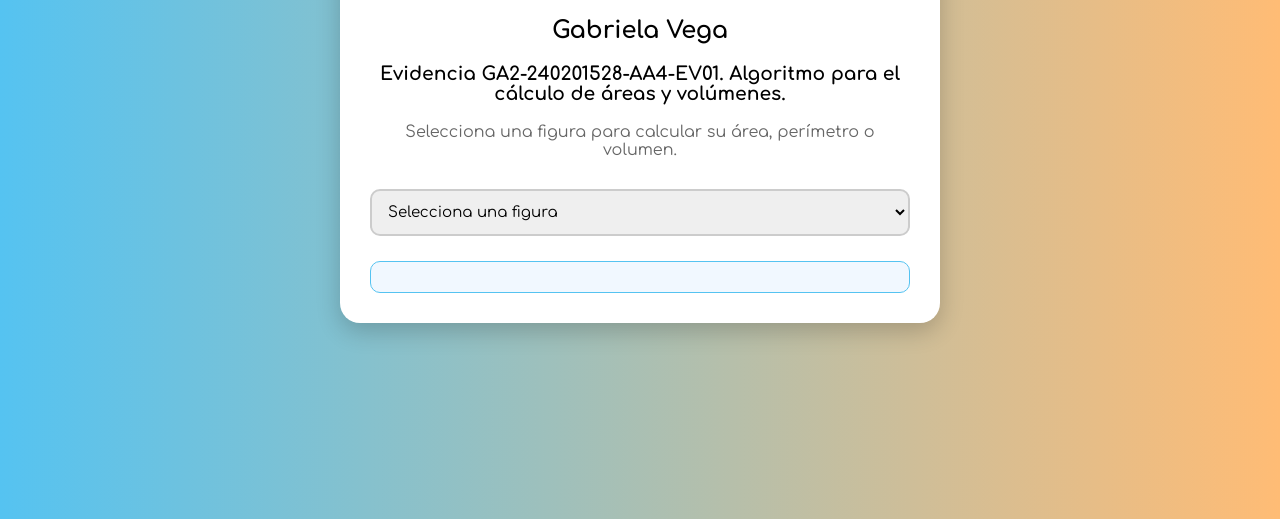
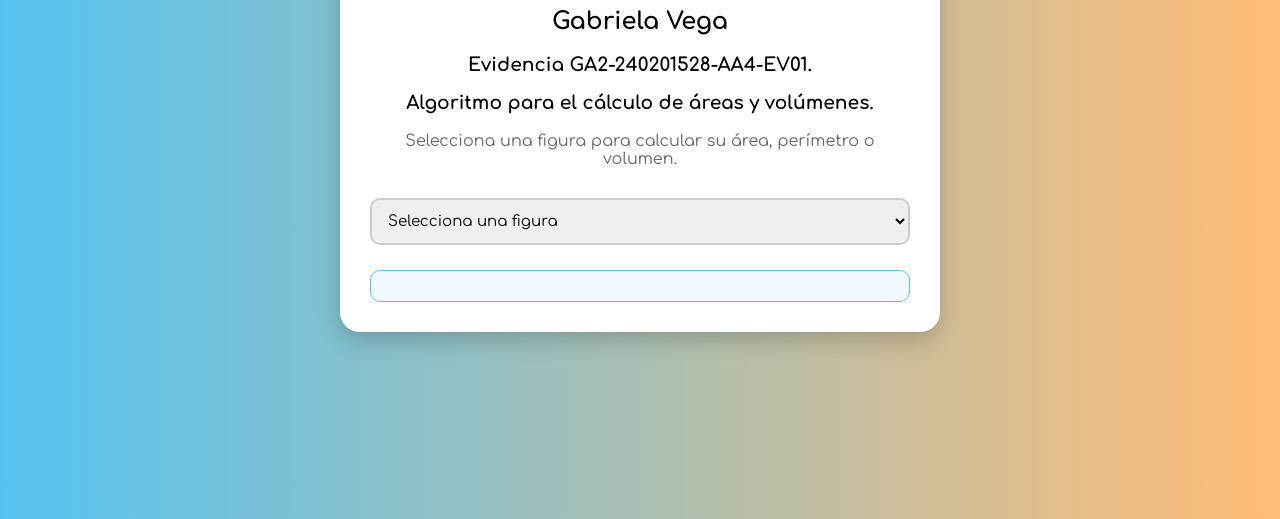
Before and after one commit to angelrochauc/-Algoritmo-para-el-c-lculo-de-reas-y-vol-menes-Gabriela-Vega, a plain HTML site: page index.html in a window 1280 px wide. Shown: the part 281-800 px from the top of the page. Drawn offline with Linux system fonts and the light colour scheme.

Commit message:
Update index.html

```diff
--- a/index.html
+++ b/index.html
@@ -12,7 +12,8 @@
   <div class="container">
     <h1>🧮 Calculadora Geométrica</h1>
       <h2>Gabriela Vega</h2>
-      <h3>Evidencia GA2-240201528-AA4-EV01. Algoritmo para el cálculo de áreas y volúmenes.</h3>
+      <h3>Evidencia GA2-240201528-AA4-EV01.</h3>
+      <h3>Algoritmo para el cálculo de áreas y volúmenes.</h3>
     <p class="descripcion">Selecciona una figura para calcular su área, perímetro o volumen.</p>
 
     <select id="figura" onchange="mostrarFormulario()">
```
